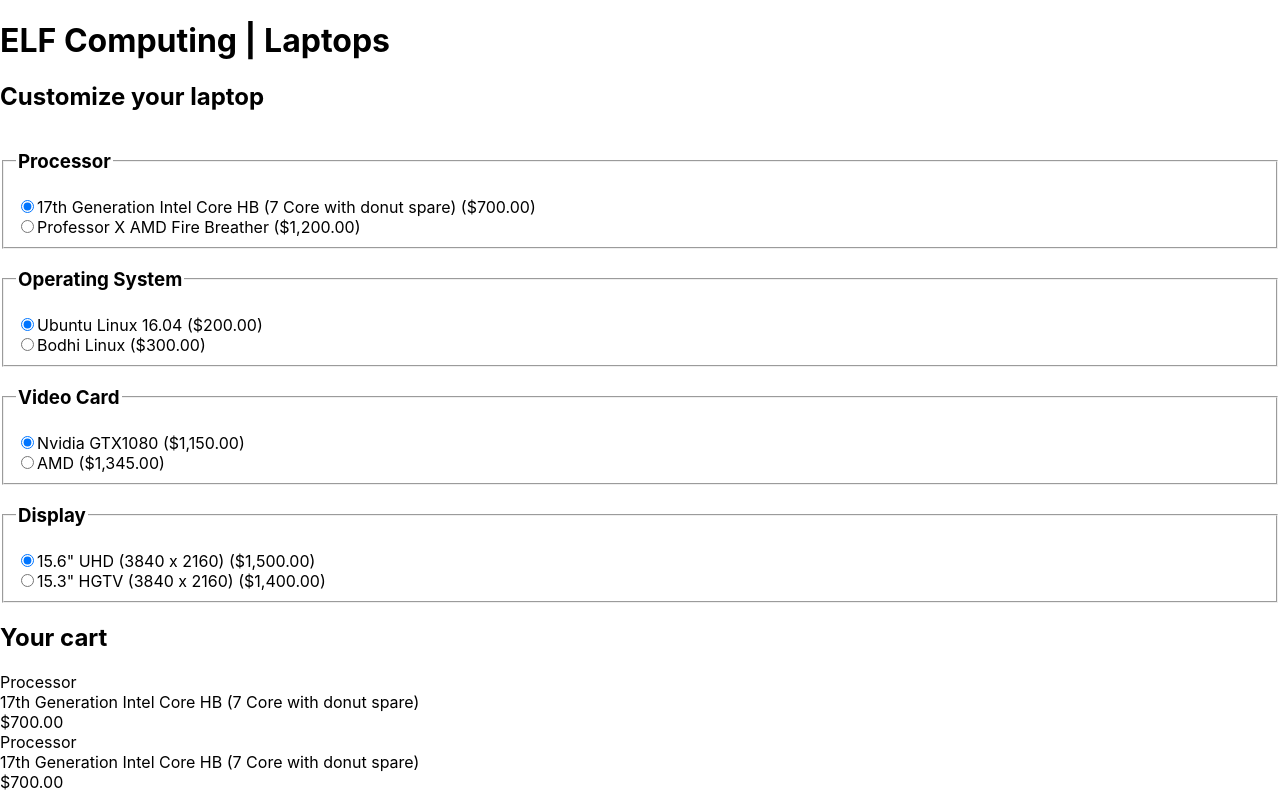
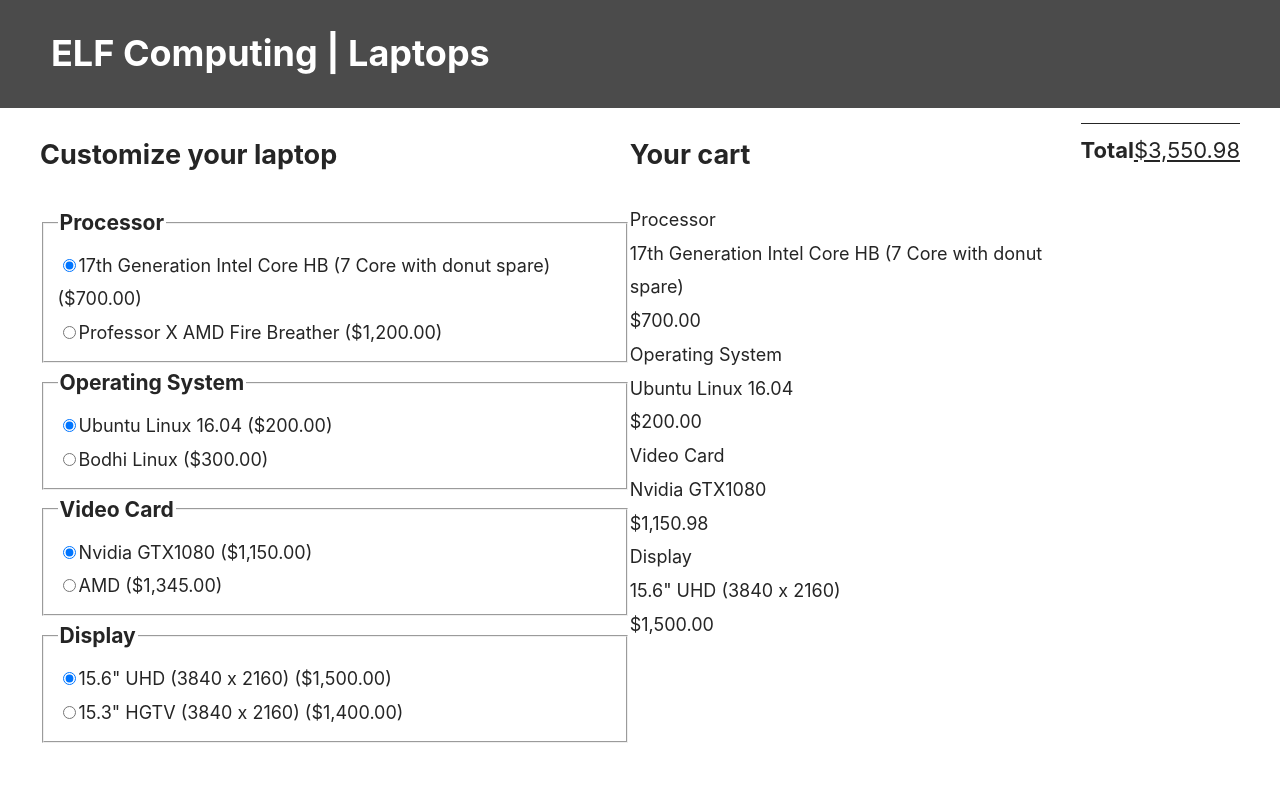
Before and after one commit to mujp13/react-laptop_customizer, a React (Create React App) app: page / in a window 1280 px wide. Shown: the top 793 px of the page. Built offline with nearby package versions, Linux system fonts and the light colour scheme.

Commit message:
another commit

```diff
--- /dev/null
+++ b/src/App.css
@@ -0,0 +1,56 @@
+* {
+  box-sizing: border-box;
+}
+
+html {
+  font: calc(100% * 0.625) / 1.15 HelveticaNeue, Helvetica, sans-serif;
+}
+
+body {
+  font-size: 1.8rem;
+  line-height: 1.875;
+  color: #252525;
+  margin: 0;
+}
+
+header {
+  background-color: #252525d2;
+  color: #fff;
+  padding: 2rem;
+}
+
+header > h1,
+main {
+  width: 95%;
+  max-width: 120rem;
+  margin: 0 auto;
+}
+
+legend > h3 {
+  margin: 0;
+}
+
+main {
+  width: 95%;
+  max-width: 120rem;
+  display: flex;
+  flex-direction: row;
+  margin: 0 auto;
+}
+
+.summary__total {
+  font-size: 2.2rem;
+  line-height: 2.4;
+  display: flex;
+  margin-top: 1.5rem;
+  border-top: solid 1px #252525;
+}
+
+.summary__total__label {
+  font-weight: bold;
+  flex: 2;
+}
+
+.summary__total__value {
+  text-decoration: underline;
+}
--- a/src/App.js
+++ b/src/App.js
@@ -1,6 +1,6 @@
 import React from "react";
 //import slugify from 'slugify';
-//import './App.css';
+import './App.css';
 import FeatureContainer from "./FeatureContainer/FeatureContainer";
 import SummaryContainer from "./SummaryContainer/SummaryContainer";
 
@@ -60,6 +60,7 @@
       (acc, curr) => acc + this.state.selected[curr].cost,
       0
     );
+
     return (
       <div className="App">
         <header>
--- a/src/SummaryItems/SummaryItems.js
+++ b/src/SummaryItems/SummaryItems.js
@@ -10,8 +10,6 @@
     const { item, fieldTitle} = this.props;
     const items = Object.values(item);
     return (
-      <>
-      {items.map(item => (
       <div className="summary__option" /*key={featureHash}*/>
         <div className="summary__option__label">{fieldTitle}</div>
         <div className="summary__option__value">{this.props.item.name}</div>
@@ -19,8 +17,6 @@
           {USCurrencyFormat.format(this.props.item.cost)}
         </div>
       </div>
-      ))}
-      </>
     )
   }
 }
```
Also changed, not shown: src/FeatureContainer/FeatureContainer.css (added), src/FeatureItems/FeatureItems.css (added), src/SummaryContainer/SummaryContainer.css (added), src/SummaryItems/SummaryItems.css (added). Lines whose indentation alone changed are shown as unchanged.
